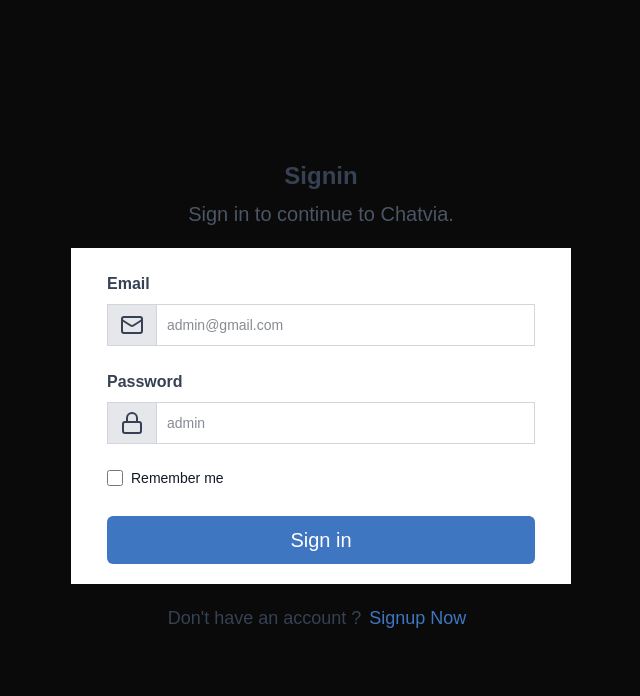
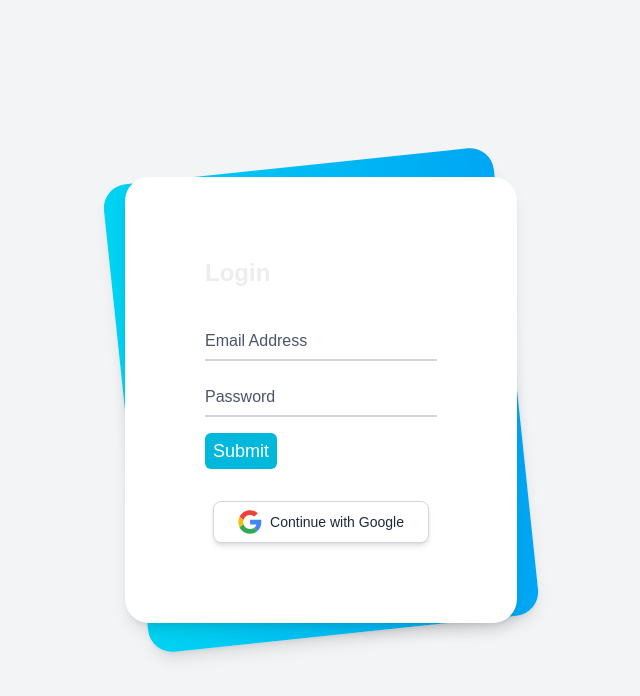
Before and after one commit to umair6756/Chat-application, a Next.js app: page / in a window 1280 px wide. Shown: the top 696 px of the page, without its empty margins (319-959 px from the left). Built offline with nearby package versions, Linux system fonts and the light colour scheme.

Commit message:
Updated login page

```diff
--- a/app/page.js
+++ b/app/page.js
@@ -11,34 +11,158 @@
 
   const isSignIn = formType === 'signin'
   return (
-    <div className="flex flex-col items-center justify-center h-screen" >
-      <div className="my-3">
-        <h3 className="text-center font-bold text-2xl text-gray-700">{isSignIn ? "Signin": "Register"}</h3>
-        <p className=" text-xl text-gray-600 my-2">{isSignIn ? "Sign in to continue to Chatvia." : "Get your Chatvia account now."}</p>
+    // <div className="flex flex-col items-center justify-center h-screen" >
+    //   <div className="my-3">
+    //     <h3 className="text-center font-bold text-2xl text-gray-700">{isSignIn ? "Signin": "Register"}</h3>
+    //     <p className=" text-xl text-gray-600 my-2">{isSignIn ? "Sign in to continue to Chatvia." : "Get your Chatvia account now."}</p>
+    //   </div>
+    //   <form className="bg-white px-9 py-3 w-[500px]">
+    //     {!isSignIn && (
+    //   <InputField type="text" label="Username" placeholder="Enter your name" icon={<User/>}/>
+
+    //     )}
+    //   <InputField type="text" label="Email" placeholder="admin@gmail.com" icon={<Mail/>}/>
+    //   <InputField type="password" label="Password" placeholder="admin" icon={<LockIcon/>}/>
+
+    //   {isSignIn && (
+    //   <CheckBoxInput/>
+
+    //   )}
+
+    //   <button type="button" class="w-full text-white mt-3 bg-[#3e76c1] hover:bg-[#306cbd] font-medium rounded-md text-xl px-5 py-2.5 me-2 mb-2  ">{isSignIn ? "Sign in" : "Register"}</button>
+
+    //   </form>
+
+    //   <div className="flex my-5">
+    //     <p className="text-lg text-gray-700">
+    //        {isSignIn ? "Don't have an account ?" : 'Already have an account ?'}{' '}
+    //     </p>
+    //     <button onClick={() => setFormType(isSignIn ? 'signup' : 'signin')} className="mx-2 text-[#3e76c1] cursor-pointer text-lg ">{isSignIn ? 'Signup Now' : 'Sign In'}</button>
+    //   </div>
+    // </div>
+
+
+
+    <>
+  {/* source:https://codepen.io/owaiswiz/pen/jOPvEPB */}
+ <div className="min-h-screen bg-gray-100 py-6 flex flex-col justify-center sm:py-12">
+  <div className="relative py-3 sm:max-w-xl sm:mx-auto">
+    <div className="absolute inset-0 bg-gradient-to-r from-cyan-400 to-sky-500 shadow-lg transform -skew-y-6 sm:skew-y-0 sm:-rotate-6 sm:rounded-3xl"></div>
+    <div className="relative px-4 py-10 bg-white shadow-lg sm:rounded-3xl sm:p-20">
+      <div className="max-w-md mx-auto">
+        <div>
+          <h1 className="text-2xl font-semibold">Login</h1>
+        </div>
+        <div className="divide-y divide-gray-200">
+          <div className="py-8 text-base leading-6 space-y-4 text-gray-700 sm:text-lg sm:leading-7">
+            <div className="relative">
+              <input
+                autoComplete="off"
+                id="email"
+                name="email"
+                type="text"
+                className="peer placeholder-transparent h-10 w-full border-b-2 border-gray-300 text-gray-900 focus:outline-none focus:borer-rose-600"
+                placeholder="Email address"
+              />
+              <label
+                htmlFor="email"
+                className="absolute left-0 -top-3.5 text-gray-600 text-sm peer-placeholder-shown:text-base peer-placeholder-shown:text-gray-440 peer-placeholder-shown:top-2 transition-all peer-focus:-top-3.5 peer-focus:text-gray-600 peer-focus:text-sm"
+              >
+                Email Address
+              </label>
+            </div>
+            <div className="relative">
+              <input
+                autoComplete="off"
+                id="password"
+                name="password"
+                type="password"
+                className="peer placeholder-transparent h-10 w-full border-b-2 border-gray-300 text-gray-900 focus:outline-none focus:borer-rose-600"
+                placeholder="Password"
+              />
+              <label
+                htmlFor="password"
+                className="absolute left-0 -top-3.5 text-gray-600 text-sm peer-placeholder-shown:text-base peer-placeholder-shown:text-gray-440 peer-placeholder-shown:top-2 transition-all peer-focus:-top-3.5 peer-focus:text-gray-600 peer-focus:text-sm"
+              >
+                Password
+              </label>
+            </div>
+            <div className="relative">
+              <button className="bg-cyan-500 text-white rounded-md px-2 py-1">
+                Submit
+              </button>
+            </div>
+          </div>
+        </div>
       </div>
-      <form className="bg-white px-9 py-3 w-[500px]">
-        {!isSignIn && (
-      <InputField type="text" label="Username" placeholder="Enter your name" icon={<User/>}/>
-
-        )}
-      <InputField type="text" label="Email" placeholder="admin@gmail.com" icon={<Mail/>}/>
-      <InputField type="password" label="Password" placeholder="admin" icon={<LockIcon/>}/>
-
-      {isSignIn && (
-      <CheckBoxInput/>
-
-      )}
-
-      <button type="button" class="w-full text-white mt-3 bg-[#3e76c1] hover:bg-[#306cbd] font-medium rounded-md text-xl px-5 py-2.5 me-2 mb-2  ">{isSignIn ? "Sign in" : "Register"}</button>
-
-      </form>
-
-      <div className="flex my-5">
-        <p className="text-lg text-gray-700">
-           {isSignIn ? "Don't have an account ?" : 'Already have an account ?'}{' '}
-        </p>
-        <button onClick={() => setFormType(isSignIn ? 'signup' : 'signin')} className="mx-2 text-[#3e76c1] cursor-pointer text-lg ">{isSignIn ? 'Signup Now' : 'Sign In'}</button>
+      <div className="w-full flex justify-center">
+        <button className="flex items-center bg-white border border-gray-300 rounded-lg shadow-md px-6 py-2 text-sm font-medium text-gray-800 hover:bg-gray-200 focus:outline-none focus:ring-2 focus:ring-offset-2 focus:ring-gray-500">
+          <svg
+            className="h-6 w-6 mr-2"
+            xmlns="http://www.w3.org/2000/svg"
+            xmlnsXlink="http://www.w3.org/1999/xlink"
+            width="800px"
+            height="800px"
+            viewBox="-0.5 0 48 48"
+            version="1.1"
+          >
+            {" "}
+            <title>Google-color</title> <desc>Created with Sketch.</desc>{" "}
+            <defs> </defs>{" "}
+            <g
+              id="Icons"
+              stroke="none"
+              strokeWidth={1}
+              fill="none"
+              fillRule="evenodd"
+            >
+              {" "}
+              <g id="Color-" transform="translate(-401.000000, -860.000000)">
+                {" "}
+                <g id="Google" transform="translate(401.000000, 860.000000)">
+                  {" "}
+                  <path
+                    d="M9.82727273,24 C9.82727273,22.4757333 10.0804318,21.0144 10.5322727,19.6437333 L2.62345455,13.6042667 C1.08206818,16.7338667 0.213636364,20.2602667 0.213636364,24 C0.213636364,27.7365333 1.081,31.2608 2.62025,34.3882667 L10.5247955,28.3370667 C10.0772273,26.9728 9.82727273,25.5168 9.82727273,24"
+                    id="Fill-1"
+                    fill="#FBBC05"
+                  >
+                    {" "}
+                  </path>{" "}
+                  <path
+                    d="M23.7136364,10.1333333 C27.025,10.1333333 30.0159091,11.3066667 32.3659091,13.2266667 L39.2022727,6.4 C35.0363636,2.77333333 29.6954545,0.533333333 23.7136364,0.533333333 C14.4268636,0.533333333 6.44540909,5.84426667 2.62345455,13.6042667 L10.5322727,19.6437333 C12.3545909,14.112 17.5491591,10.1333333 23.7136364,10.1333333"
+                    id="Fill-2"
+                    fill="#EB4335"
+                  >
+                    {" "}
+                  </path>{" "}
+                  <path
+                    d="M23.7136364,37.8666667 C17.5491591,37.8666667 12.3545909,33.888 10.5322727,28.3562667 L2.62345455,34.3946667 C6.44540909,42.1557333 14.4268636,47.4666667 23.7136364,47.4666667 C29.4455,47.4666667 34.9177955,45.4314667 39.0249545,41.6181333 L31.5177727,35.8144 C29.3995682,37.1488 26.7323182,37.8666667 23.7136364,37.8666667"
+                    id="Fill-3"
+                    fill="#34A853"
+                  >
+                    {" "}
+                  </path>{" "}
+                  <path
+                    d="M46.1454545,24 C46.1454545,22.6133333 45.9318182,21.12 45.6113636,19.7333333 L23.7136364,19.7333333 L23.7136364,28.8 L36.3181818,28.8 C35.6879545,31.8912 33.9724545,34.2677333 31.5177727,35.8144 L39.0249545,41.6181333 C43.3393409,37.6138667 46.1454545,31.6490667 46.1454545,24"
+                    id="Fill-4"
+                    fill="#4285F4"
+                  >
+                    {" "}
+                  </path>{" "}
+                </g>{" "}
+              </g>{" "}
+            </g>{" "}
+          </svg>
+          <span>Continue with Google</span>
+        </button>
       </div>
     </div>
+  </div>
+</div>
+
+</>
+
+
+
   );
 }
```
